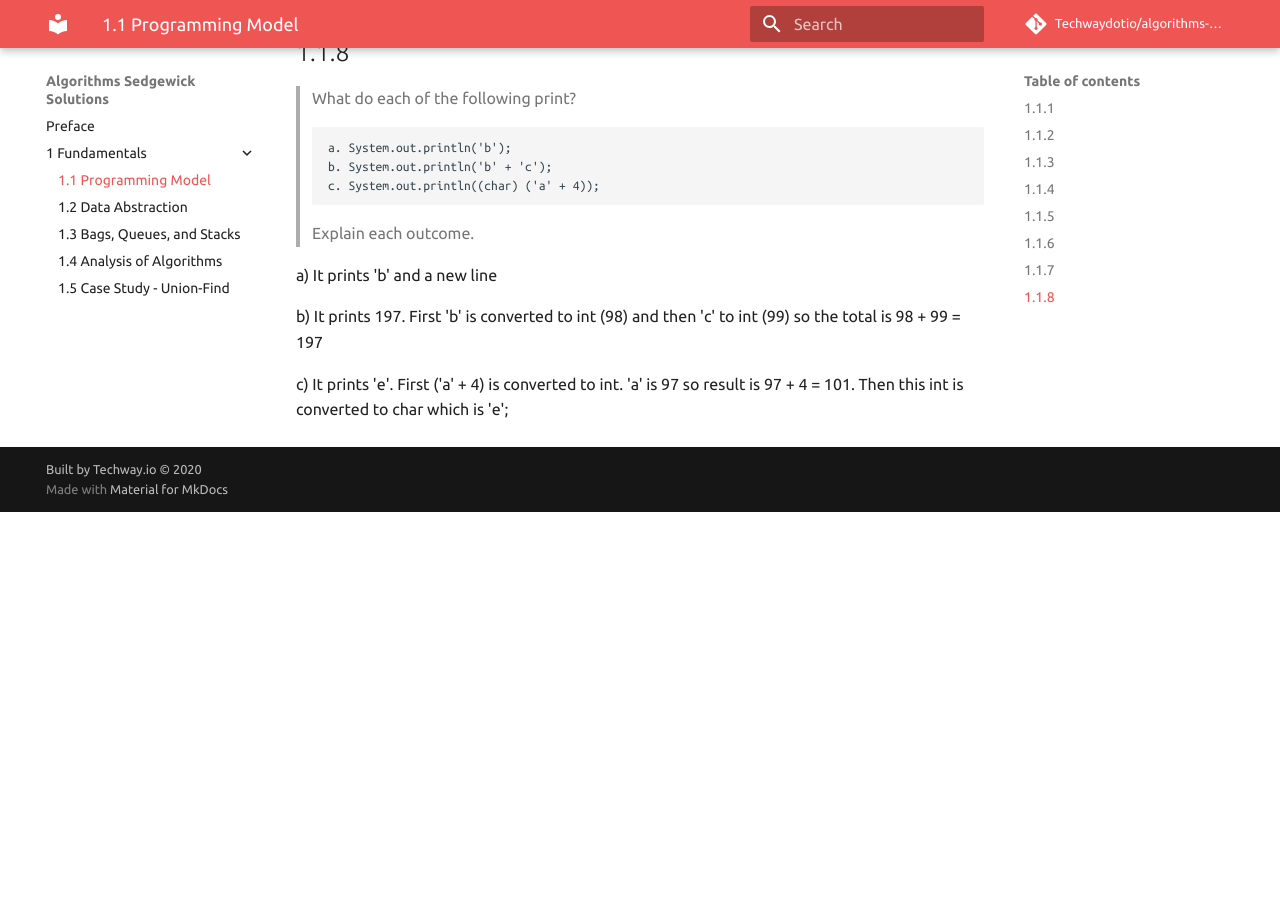
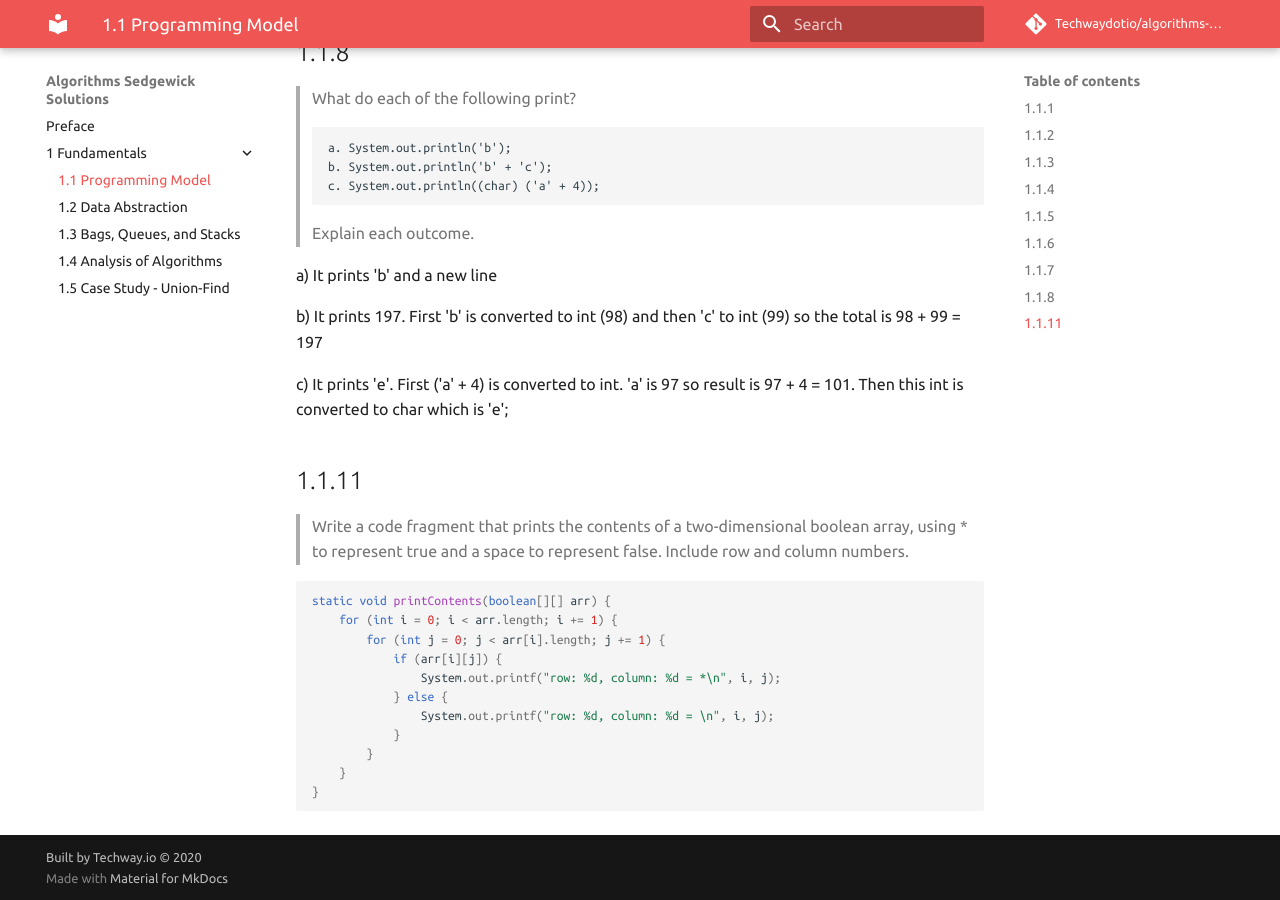
Before and after one commit to Techwaydotio/algorithms-sedgewick, an MkDocs documentation site: the page built from docs/Chap01/1.1.md, in a window 1280 px wide and 900 px high, scrolled down 4172 px. Built offline with MkDocs 1.6.1 and Material for MkDocs 9.7.7, drawn with Linux system fonts in a browser that asks for light colours; nearby versions of some CDN libraries; comment, search, counter and statistics services are not loaded; before the commit the page ends 4684 px from its top, so only the background shows below that.

Commit message:
Ch1 1.1.11

````diff
--- a/docs/Chap01/1.1.md
+++ b/docs/Chap01/1.1.md
@@ -211,3 +211,22 @@ b) It prints 197. First 'b' is converted to int (98) and then 'c' to int (99) so
 
 c) It prints 'e'. First ('a' + 4) is converted to int. 'a' is 97 so result is 97 + 4 = 101.
 Then this int is converted to char which is 'e';
+
+## 1.1.11
+> Write a code fragment that prints the contents of a two-dimensional boolean
+array, using * to represent true and a space to represent false. Include row and column
+numbers.
+
+```java
+static void printContents(boolean[][] arr) {
+    for (int i = 0; i < arr.length; i += 1) {
+        for (int j = 0; j < arr[i].length; j += 1) {
+            if (arr[i][j]) {
+                System.out.printf("row: %d, column: %d = *\n", i, j);
+            } else {
+                System.out.printf("row: %d, column: %d = \n", i, j);
+            }
+        }
+    }
+}
+```
````
Also changed, not shown: site/Chap01/1.1/index.html, 3 other files.
